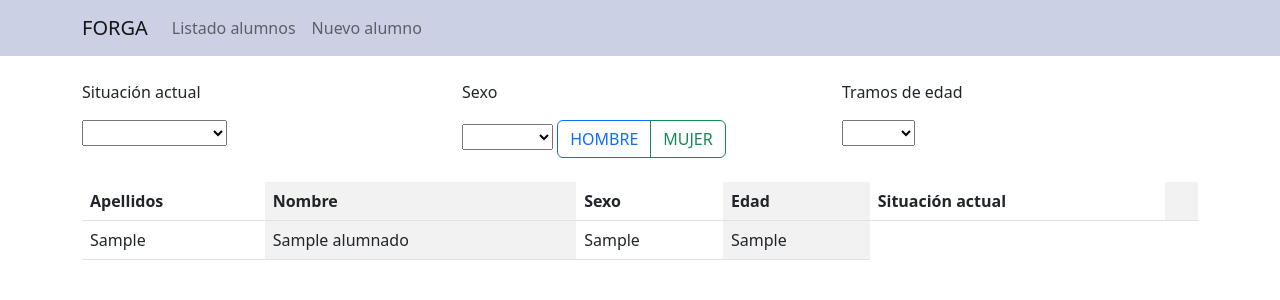
After one commit to judipm/FORGA, a PHP site: page /listado_alumnos.php in a window 1280 px wide. The commit adds this page. Shown: the top 300 px of the page. Run offline with PHP 8.4, Linux system fonts and the light colour scheme; tables that the repository leaves empty hold one stand-in row (values such as "Sample post").

Commit message:
modifiqué los nombres de los archivos

```diff
--- a/index.php
+++ b/index.php
@@ -4,7 +4,7 @@ include "modelos/bbdd/datos.php";
 
 $listado = listado();
 
-include "vistas/listado.html";
+include "vistas/principal.html";
 ?>
 <script>
     var ctx = document.getElementById("chart1"); //seleccionamos el elemento CANVAS
--- /dev/null
+++ b/listado_alumnos.php
@@ -0,0 +1,24 @@
+<script>
+    function elegirfilm(num){
+    switch(num){
+        case 1:
+            document.getElementById("listado").innerHTML = '<img src="img/sociedad.jpg" width="350"/>';
+            break;
+        case 2:
+            document.getElementById("listado").innerHTML = '<img src="img/titanic.jpg" width="350"/>';
+            break;
+        case 3:
+            document.getElementById("listado").innerHTML = '<img src="img/abremejaime.jpg" width="350"/>';
+            break;
+        case 4:
+            document.getElementById("listado").innerHTML = '<img src="img/it.jpg" width="350"/>';
+    }
+}
+</script>
+<?php
+include "modelos/bbdd/datos.php";
+
+$listado_alumnos = listado_alumnos();
+
+include "vistas/listado_alumnos.html";
+?>
--- a/modelos/bbdd/datos.php
+++ b/modelos/bbdd/datos.php
@@ -1,6 +1,21 @@
 <?php
 include_once "config.php";
 
+function listado_alumnos(){
+    $mbd = new PDO('mysql:host='.SERVIDOR_BBDD.';dbname='.BBDD, USER_BBDD, PASSWORD_BBDD);
+    $alumnado = $mbd->query('SELECT * FROM alumnado');
+    $array = $alumnado->fetchAll(PDO::FETCH_ASSOC);
+    return($array);
+}
+function nuevo_alumno($i){ //me da pereza meter todo, está función está totalmente sin hacer
+    $mbd = new PDO('mysql:host='.SERVIDOR_BBDD.';dbname='.BBDD, USER_BBDD, PASSWORD_BBDD);
+    $sql = "INSERT INTO datos (in) VALUES (?,?,?,?,?,?) ";
+    $mbd->prepare($sql)->execute([$i]);
+}
+
+
+
+//esto es lo que usé de prueba para la prueba de las gráficas, por ahora no quiero borrarlo hasta que consiga hacer las gráficas reales.
 function listado(){
     $mbd = new PDO('mysql:host='.SERVIDOR_BBDD.';dbname='.BBDD, USER_BBDD, PASSWORD_BBDD);
     $pacientes = $mbd->query('SELECT * FROM datos');
--- a/nuevos_datos.php
+++ b/nuevo_alumno.php
@@ -1,6 +1,6 @@
 <?php
 include "modelos/bbdd/datos.php";
 
-include "vistas/nuevos_datos.html";
+include "vistas/nuevo_alumno.html";
 
 ?>
--- a/vistas/cabecera.html
+++ b/vistas/cabecera.html
@@ -16,10 +16,10 @@
                 <div class="collapse navbar-collapse" id="navbarNav">
                   <ul class="navbar-nav">
                     <li class="nav-item">
-                        <a class="nav-link" href="index.php">Listado</a>
+                        <a class="nav-link" href="listado_alumnos.php">Listado alumnos</a>
                       </li>
                       <li class="nav-item">
-                        <a class="nav-link" href="nuevos_datos.php">Nuevo alumno</a>
+                        <a class="nav-link" href="nuevo_alumno.php">Nuevo alumno</a>
                       </li>
                         </ul>
                       </div>
--- /dev/null
+++ b/vistas/listado_alumnos.html
@@ -0,0 +1,61 @@
+<?php include "cabecera.html";?>
+
+<div class="container mt-4">
+    <div class="row">
+        <!-- sacar tablas filtradas por cada una de las situaciones y por tramos de edad y sexo -->
+        <div class="col-sm-4">
+            <p>Situación actual</p>
+            <select>
+                <option></option>
+                <option onclick="situacion_laboral(1);">DESEMPLEADOS</option>
+                <option onclick="situacion_laboral(2);">OCUPADOS</option>
+            </select>
+        </div>
+        <div class="col-sm-4">
+            <p>Sexo</p>
+            <select>
+                <option></option>
+                <option onclick="sexo(1);">HOMBRE</option>
+                <option onclick="sexo(2);">MUJER</option>
+            </select>
+            <div class="btn-group" role="group" aria-label="Basic outlined example">
+                <button type="button" class="btn btn-outline-primary" id="film1" >HOMBRE</button>
+                <button type="button" class="btn btn-outline-success" id="film2" >MUJER</button>
+            </div>
+        </div>
+        <div class="col-sm-4">
+            <p>Tramos de edad</p>
+            <select>
+                <option></option>
+                <option onclick="edad(1);">16-34</option>
+                <option onclick="edad(2);">35-59</option>
+                <option onclick="edad(2);">60-105</option>
+            </select>
+        </div>
+            <div id="listado"></div>
+            <div class="mt-4">
+            <table id="la_tabla" class="table table-striped-columns" >
+                <tr>
+                    <th>Apellidos</th>
+                    <th>Nombre</th>
+                    <th>Sexo</th>
+                    <th>Edad</th>
+                    <th>Situación actual</th>
+                    <td></td>
+                </tr>
+                <tr>
+                    <?php foreach($listado_alumnos as $alumno){?>
+                        <td><?= $alumno["Apellidos"]; ?></td>
+                        <td><?= $alumno["Nombre"]; ?></td>
+                        <td><?= $alumno["Sexo"]; ?></td>
+                        <td><?= $alumno["Situacion"]; ?></td>
+                    <?php } ?>
+
+                </tr>
+            </table>
+            </div>
+        </div>
+    </div>
+</div>
+
+<?php include "pie.html";?>
--- a/vistas/nuevos_datos.html
+++ b/vistas/nuevo_alumno.html
@@ -1,6 +1,6 @@
 <?php include "cabecera.html";?>
 <div class="container mt-4">
-    <form action="nuevos_datos_proceso.php" method="post">
+    <form action="nuevo_alumno_proceso.php" method="post">
         <table id="la_tabla" class="table table-striped" >
             <!--Esto es un boceto, tenemos que ver de ponerle lo de "required" a todo lo que sea necesario, y que algunas secciones aparezcan disponibles cuando la anterior la respuesta sea un "si", y demás cosas así
             -->
```
Also changed, not shown: nuevo_alumno_proceso.php (renamed from nuevos_datos_proceso.php), vistas/principal.html (renamed from vistas/listado.html).
